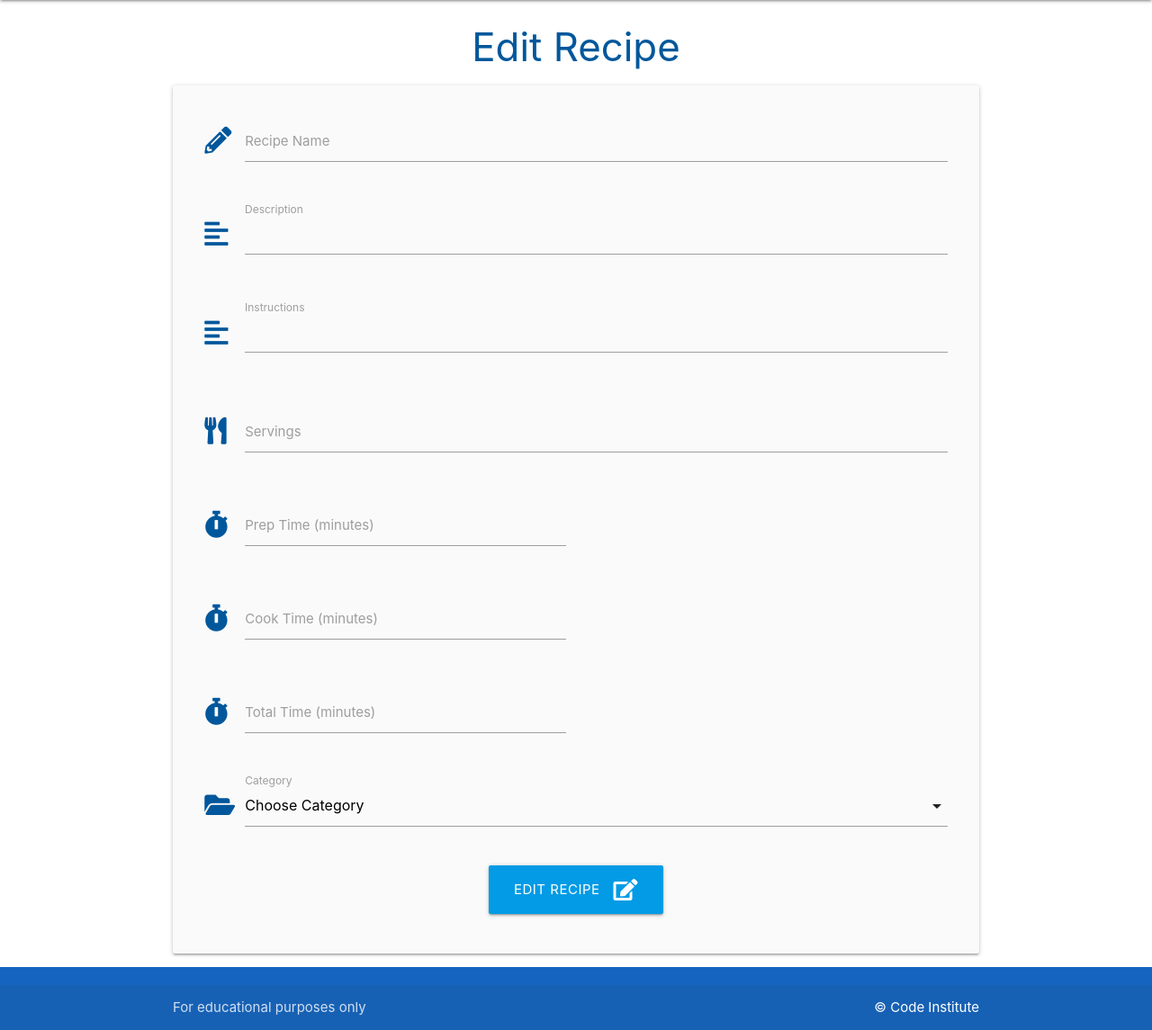
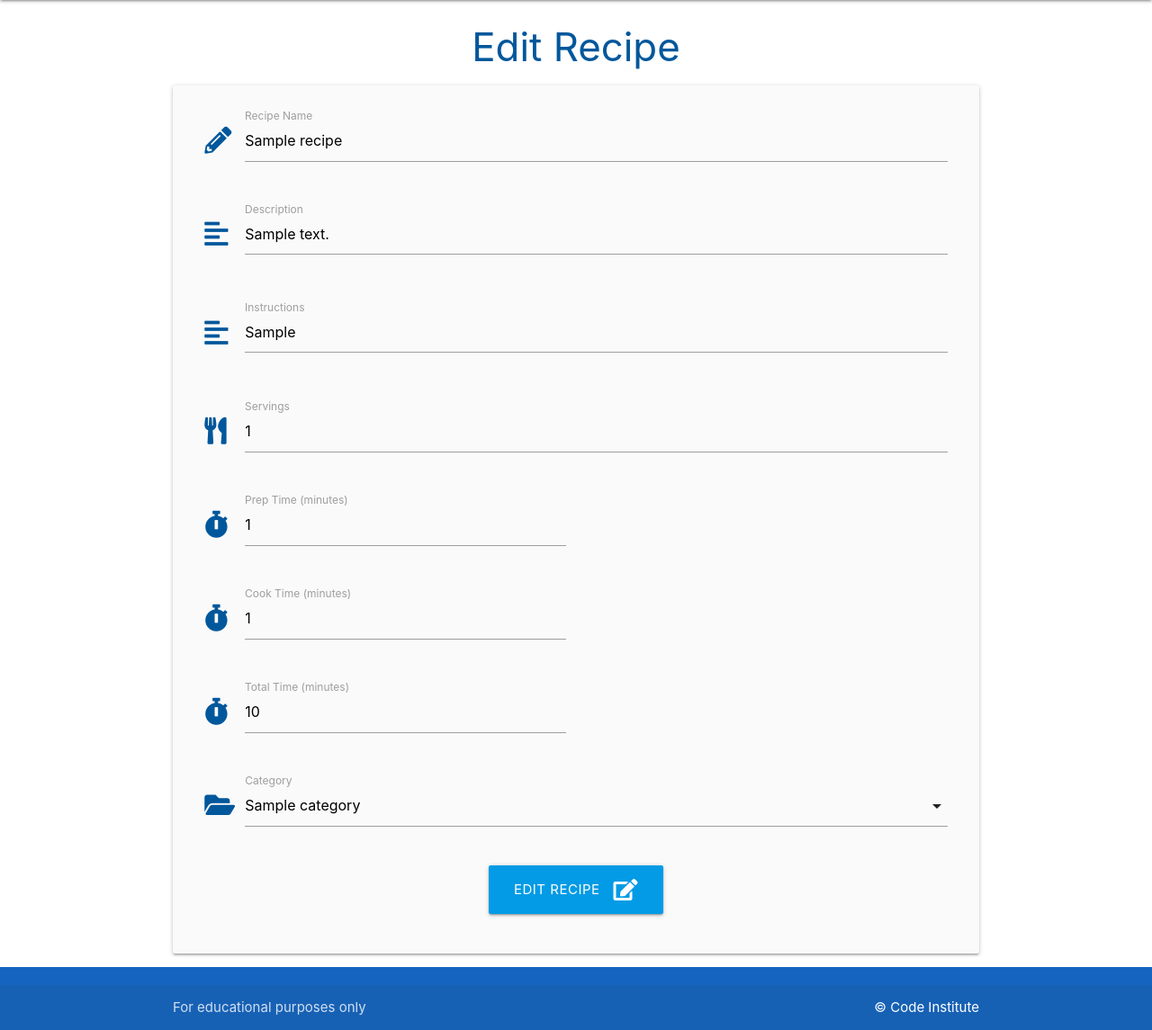
Before and after one commit to KieranCG/Project3-Cookbook, a Flask app: page /edit_recipe/1 in a window 1280 px wide. Shown: the part 64-1209 px from the top of the page at 90% size. Run offline with Flask 2, Linux system fonts and the light colour scheme; tables that the repository leaves empty hold one stand-in row (values such as "Sample post").

Commit message:
edit recipe html created and linked up, pre populated with original choices

```diff
--- a/cookbook/templates/edit_recipe.html
+++ b/cookbook/templates/edit_recipe.html
@@ -9,7 +9,7 @@
         <div class="row">
             <div class="input-field col s12">
                 <i class="fas fa-pencil-alt prefix light-blue-text text-darken-4"></i>
-                <input id="recipe_name" name="recipe_name" minlength="3" maxlength="25" type="text" class="validate" required>
+                <input id="recipe_name" name="recipe_name" value="{{ recipe.recipe_name }}" minlength="3" maxlength="25" type="text" class="validate" required>
                 <label for="recipe_name">Recipe Name</label>
             </div>
         </div>
@@ -18,8 +18,7 @@
         <div class="row">
             <div class="input-field col s12">
                 <i class="fas fa-align-left prefix light-blue-text text-darken-4"></i>
-                <textarea id="description" name="description" minlength="5" maxlength="200" type="text" class="materialize-textarea validate" required>
-                </textarea>
+                <textarea id="description" name="description"  minlength="5" maxlength="200" type="text" class="materialize-textarea validate" required>{{ recipe.description }}</textarea>
                 <label for="description">Description</label>
             </div>
         </div>
@@ -28,8 +27,7 @@
         <div class="row">
             <div class="input-field col s12">
                 <i class="fas fa-align-left prefix light-blue-text text-darken-4"></i>
-                <textarea id="instructions" name="instructions" minlength="5" maxlength="200" type="text" class="materialize-textarea validate" required>
-                </textarea>
+                <textarea id="instructions" name="instructions" minlength="5" maxlength="200" type="text" class="materialize-textarea validate" required>{{ recipe.instructions }}</textarea>
                 <label for="instructions">Instructions</label>
             </div>
         </div>
@@ -38,7 +36,7 @@
         <div class="row">
             <div class="input-field col s12">
                 <i class="fas fa-utensils prefix light-blue-text text-darken-4"></i>
-                <input id="servings" name="servings" type="number" class="validate" required>
+                <input id="servings" name="servings" value="{{ recipe.servings }}" type="number" class="validate" required>
                 <label for="servings">Servings</label>
             </div>
         </div>
@@ -47,7 +45,7 @@
         <div class="row">
             <div class="input-field col s6">
                 <i class="fas fa-stopwatch prefix light-blue-text text-darken-4"></i>
-                <input id="prep_time" name="prep_time" type="number" class="validate" required>
+                <input id="prep_time" name="prep_time" value="{{ recipe.prep_time }}" type="number" class="validate" required>
                 <label for="prep_time">Prep Time (minutes)</label>
             </div>
         </div>
@@ -56,7 +54,7 @@
         <div class="row">
             <div class="input-field col s6">
                 <i class="fas fa-stopwatch prefix light-blue-text text-darken-4"></i>
-                <input id="cook_time" name="cook_time" type="number" class="validate" required>
+                <input id="cook_time" name="cook_time" value="{{ recipe.cook_time }}" type="number" class="validate" required>
                 <label for="cook_time">Cook Time (minutes)</label>
             </div>
         </div>
@@ -65,7 +63,7 @@
         <div class="row">
             <div class="input-field col s6">
                 <i class="fas fa-stopwatch prefix light-blue-text text-darken-4"></i>
-                <input id="total_time" name="total_time" type="number" class="validate" required>
+                <input id="total_time" name="total_time" value="{{ recipe.total_time }}" type="number" class="validate" required>
                 <label for="total_time">Total Time (minutes)</label>
             </div>
         </div>
@@ -75,14 +73,19 @@
             <div class="input-field col s12">
                 <i class="fas fa-folder-open prefix light-blue-text text-darken-4"></i>
                 <select id="category_id" name="category_id" class="validate" required>
-                    <option value="" disabled selected>Choose Category</option>
+                    <option value="" disabled>Choose Category</option>
                     {% for category in categories %}
-                        <option value="{{ category.id }}">{{ category.category_name }}</option>
+                        {% if category.id == recipe.category_id %}
+                            <option value="{{ category.id }}" selected>{{ category.category_name }}</option>
+                        {% else %}
+                            <option value="{{ category.id }}">{{ category.category_name }}</option>
+                        {% endif %}
                     {% endfor %}
                 </select>
                 <label for="category_id">Category</label>
             </div>
         </div>
+
 
 
         <!-- submit button -->
```
